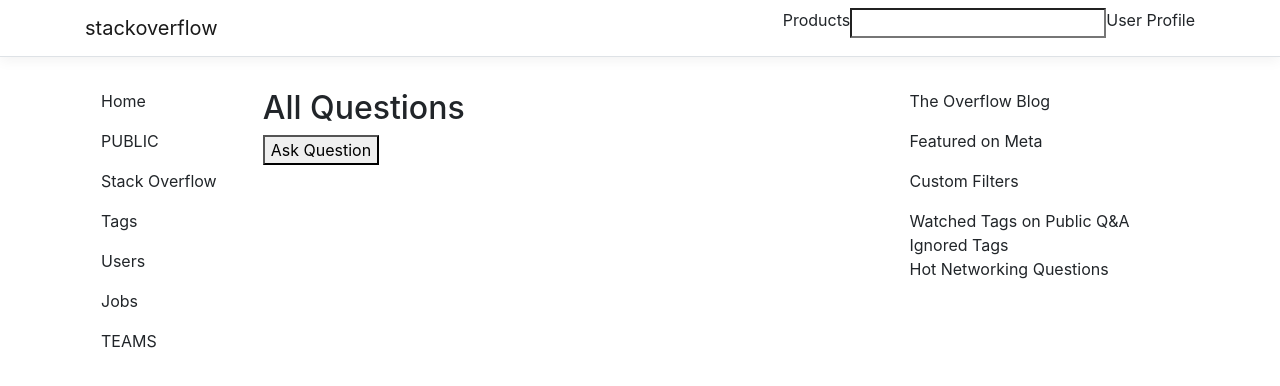
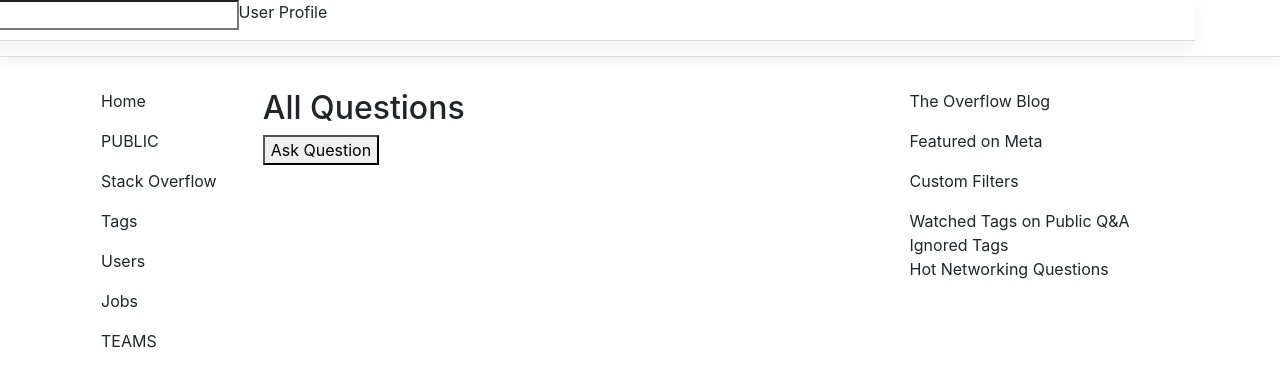
Before and after one commit to natpag/StackOverflowMock, a React (Create React App) app in the folder ClientApp/: page / in a window 1280 px wide. Shown: the top 386 px of the page. Built offline with nearby package versions, Linux system fonts and the light colour scheme.

Commit message:
brokenCssandAddedReactStrap

```diff
--- a/ClientApp/src/components/NavMenu/index.jsx
+++ b/ClientApp/src/components/NavMenu/index.jsx
@@ -42,13 +42,13 @@
             </NavbarBrand>
             <NavbarToggler onClick={this.toggleNavbar} className="mr-2" />
             <Collapse
-              className="navMenu d-sm-inline-flex flex-sm-row-reverse"
+              className="d-sm-inline-flex flex-sm-row-reverse"
               isOpen={!this.state.collapsed}
               navbar
             >
               <ul className="navbar-nav flex-grow">
                 <NavItem>
-                  <p>Products</p>
+                  <p className="product">Products</p>
                 </NavItem>
                 <NavItem>
                   <section className="search-container">
--- a/ClientApp/src/components/NavMenu/style.scss
+++ b/ClientApp/src/components/NavMenu/style.scss
@@ -1,5 +1,4 @@
 a.navbar-brand {
-  position: fixed;
   white-space: normal;
   text-align: center;
   word-break: break-all;
@@ -18,12 +17,11 @@
   box-shadow: 0 0.25rem 0.75rem rgba(0, 0, 0, 0.05);
 }
 
-.navMenu {
-  display: grid;
-  grid-template-columns: 10% 10% 10% 10% 10% 10% 10% 10% 10% 10%;
+.navbar-nav {
+  position: fixed;
+  top: 0;
+  width: 100%;
+  background-color: rgba(255, 255, 255, 1);
+  border-bottom: 1px solid rgba(0, 0, 0, 0.15);
+  box-shadow: 0 0.5rem 1.25rem rgba(0, 0, 0, 0.05);
 }
-
-.navbar-nav {
-  grid-column-start: 1;
-  grid-column-end: 5;
-}
```
Also changed, not shown: 1 other file (tests, documents, lock files or other folders).
